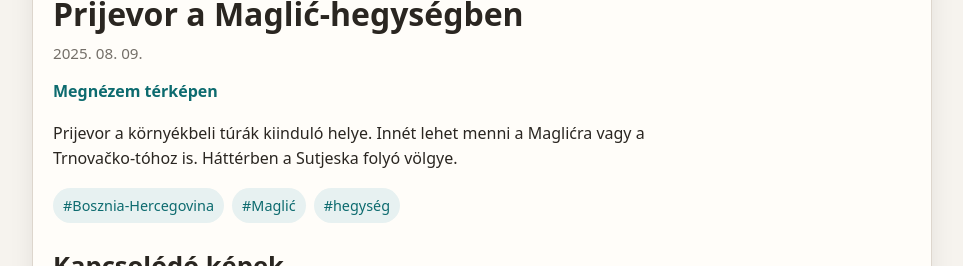
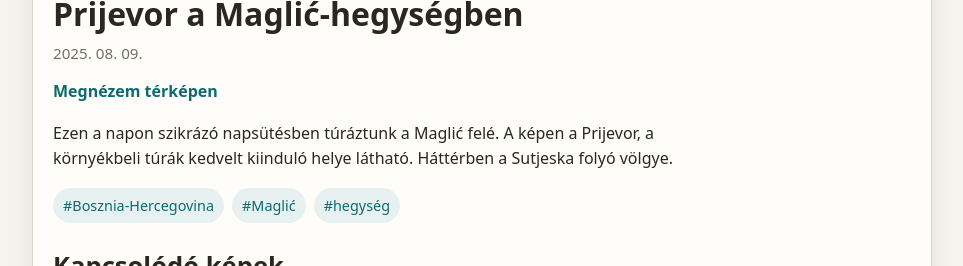
Before and after one commit to havassy/fotoblog, a Jekyll site: the page built from _posts/2025-08-09-prijevor_maglic.md, in a window 1280 px wide and 900 px high, scrolled down 608 px, cut to the strip 185-451 px from the top of the window. Shown: the whole strip, without its empty margins (158-1121 px from the left). Built offline with Jekyll 4.4.1, drawn with Linux system fonts in a browser that asks for light colours.

Commit message:
Auto-create/update posts from images [skip ci]

```diff
--- a/_posts/2025-08-09-prijevor_maglic.md
+++ b/_posts/2025-08-09-prijevor_maglic.md
@@ -13,7 +13,7 @@ tags:
   - "Bosznia-Hercegovina"
   - "Maglić"
   - "hegység"
-description: "Prijevor a környékbeli túrák kiinduló helye."
+description: "Ezen a napon szikrázó napsütésben túráztunk a Maglić felé."
 ---
 
-Prijevor a környékbeli túrák kiinduló helye. Innét lehet menni a Maglićra vagy a Trnovačko-tóhoz is. Háttérben a Sutjeska folyó völgye.
+Ezen a napon szikrázó napsütésben túráztunk a Maglić felé. A képen a Prijevor, a környékbeli túrák kedvelt kiinduló helye látható. Háttérben a Sutjeska folyó völgye.
```
Also changed, not shown: _posts/2025-08-05-perucica_gyokerek.md (+2 -2 lines), _posts/2025-08-06-trnovacko_to.md (+2 -2 lines), _posts/2025-08-07-perucica_oserdo.md (+2 -2 lines), _posts/2025-08-08-feketefenyo_perucica.md (+2 -2 lines).
